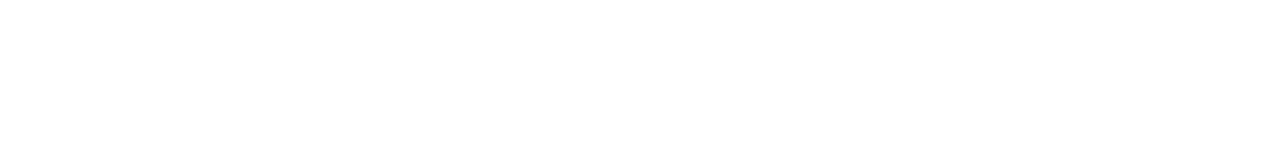
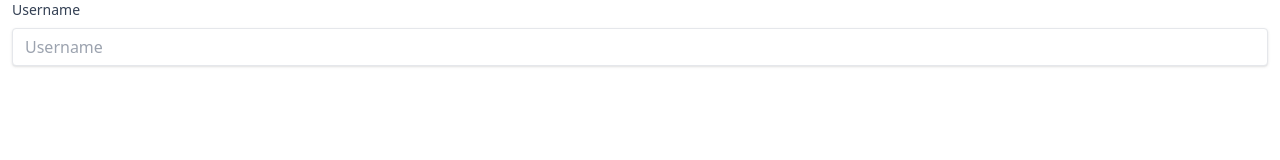
Before and after one commit to team4099/FalconScout, a React (Vite) app in the folder react/: page / in a window 1280 px wide. Shown: the top 160 px of the page. Built offline with nearby package versions, Linux system fonts and the light colour scheme.

Commit message:
added simpple text input

```diff
--- a/react/src/components/inputs/GenericTextInput.tsx
+++ b/react/src/components/inputs/GenericTextInput.tsx
@@ -1,9 +1,13 @@
 function GenericTextInput() {
 
   return (
-    <h1 className="text-4xl">
 
-    </h1>
+   <div className="mx-3">
+    <label className="block text-[#344054] text-sm mb-2">
+      Username
+      </label>
+    <input className="shadow appearance-none border border-color-[#D0D5DD] rounded w-full py-2 px-3 text-gray-700 leading-tight focus:outline-none focus:shadow-outline" id="username" type="text" placeholder="Username"></input>
+  </div>
   )
 }
 
```
Also changed, not shown: 1 other file (tests, documents, lock files or other folders).
